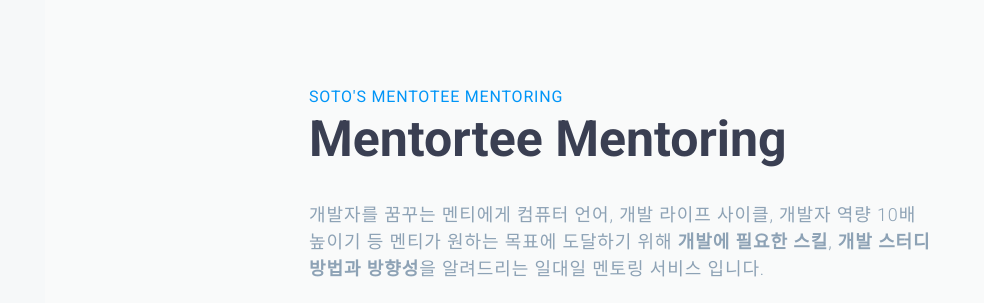
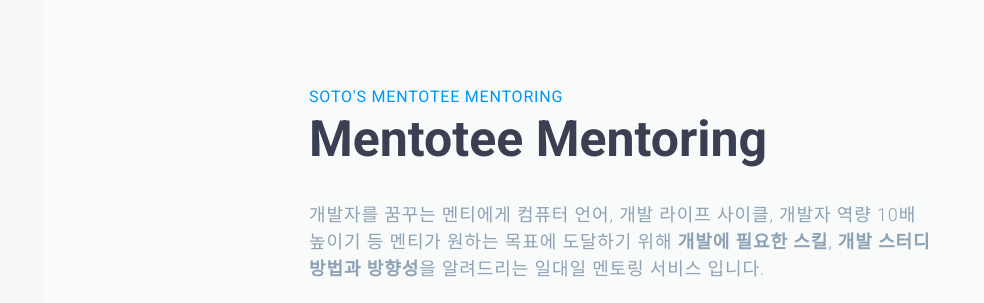
Before and after one commit to sotolab/sotolab.github.io, a plain HTML site: page index.html in a window 1280 px wide. Shown: the part 175-478 px from the top of the page, 0-984 px from the left. Drawn offline with nearby package versions, Linux system fonts and the light colour scheme.

Commit message:
Update index.html

```diff
--- a/index.html
+++ b/index.html
@@ -80,7 +80,7 @@
                 </div>
                 <div class="col-md-7 content-box hero-content">
                   <span>Soto's Mentotee Mentoring</span>
-                  <h1><b>Mentortee Mentoring</b></h1><br>
+                  <h1><b>Mentotee Mentoring</b></h1><br>
                   <p>개발자를 꿈꾸는 멘티에게 컴퓨터 언어, 개발 라이프 사이클, 개발자 역량 10배 높이기 등 멘티가 원하는 목표에 도달하기 위해 <b>개발에 필요한 스킬</b>, <b>개발 스터디 방법과 방향성</b>을 알려드리는 일대일 멘토링 서비스 입니다.</p><br>
                         <a href="" class="btn btn1">
                         Contact Us
```
